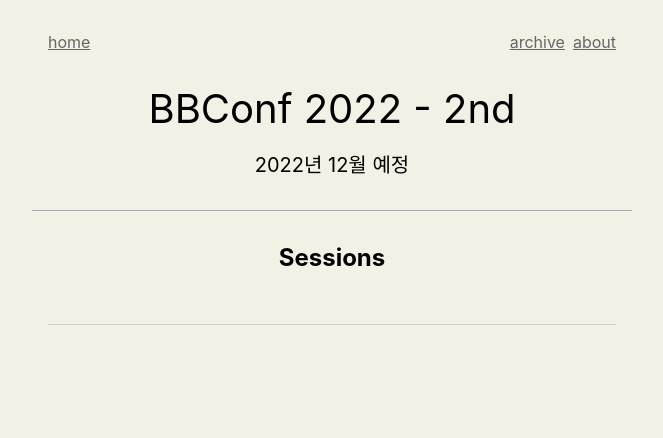
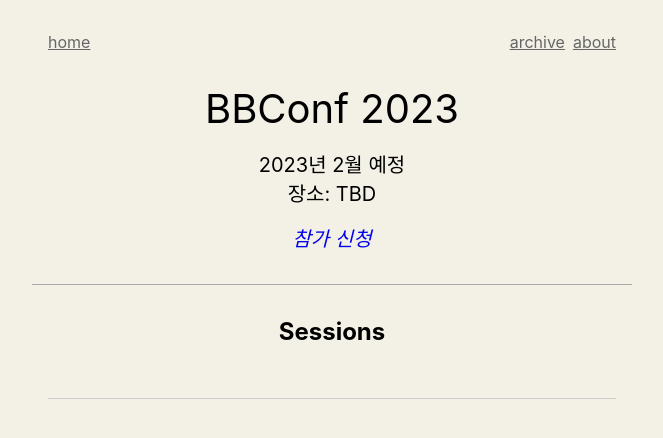
Before and after one commit to bbconfhq/conference, a Gatsby site: page / in a window 1280 px wide. Shown: the whole page, without its empty margins (308-971 px from the left). Built offline with nearby package versions, Linux system fonts and the light colour scheme; Gatsby itself is replaced by a stand-in of ours; a web font is replaced by a local one.

Commit message:
update 2023

```diff
--- a/src/pages/about.tsx
+++ b/src/pages/about.tsx
@@ -4,7 +4,6 @@ import { Title, Link, Divider, AboutText } from '../common.styles';
 import { useFetchSession } from '../hooks/useFetchSession';
 
 const AboutPage = () => {
-  const sessions = useFetchSession().allSessionsJson.nodes;
   return (
     <Layout>
       <Title>About</Title>
--- a/src/pages/index.tsx
+++ b/src/pages/index.tsx
@@ -8,15 +8,15 @@ const IndexPage = () => {
   const sessions = useFetchSession().allSessionsJson.nodes;
   return (
     <Layout>
-      <Title>BBConf 2022 - 2nd</Title>
-      <Time dateTime={'2022-12-24'}>2022년 12월 예정</Time>
-      <Location></Location>
-      <ApplicationLabel></ApplicationLabel>
+      <Title>BBConf 2023</Title>
+      <Time>2023년 2월 예정</Time>
+      <Location>장소: TBD</Location>
+      <ApplicationLabel><Link href='https://forms.gle/ZbwzGfk8h12rjMaJ9'>참가 신청</Link></ApplicationLabel>
 
       <Divider />
 
       <SessionTitle>Sessions</SessionTitle>
-      <SessionList sessions={sessions} />
+      <SessionList sessions={sessions}/>
 
     </Layout>
     )
```
